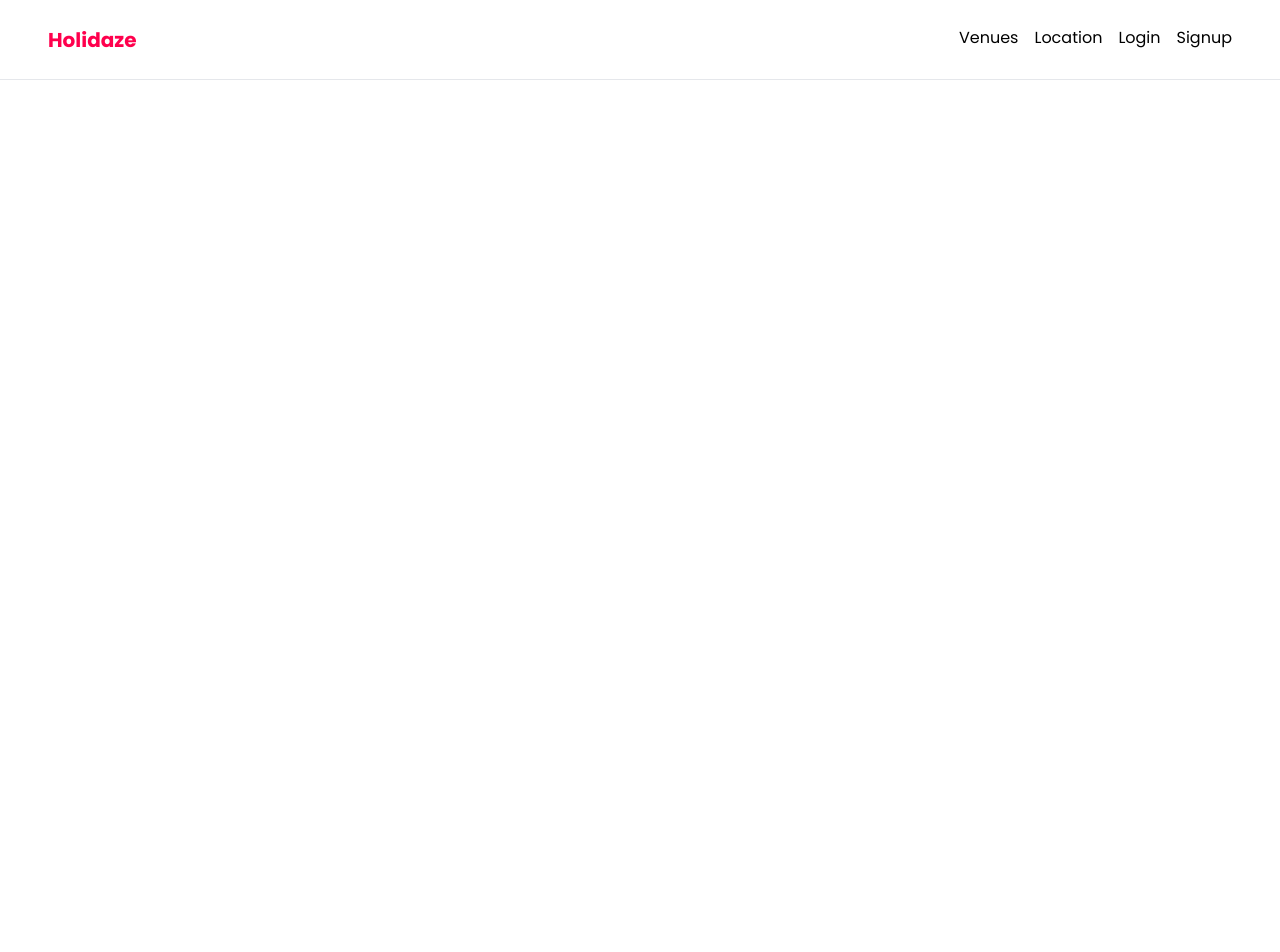
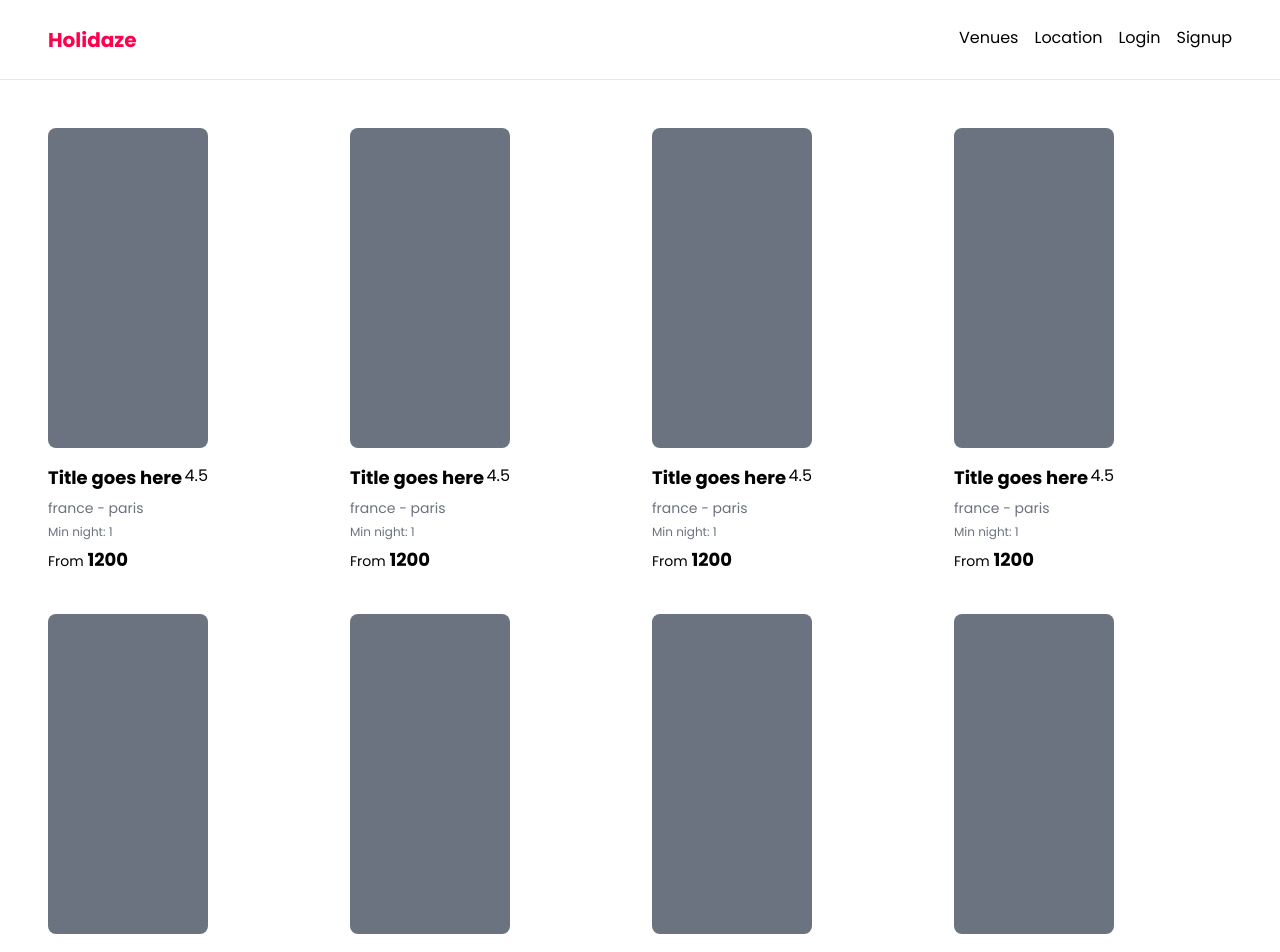
Before and after one commit to Matsfjeldstad/project-exam-holidayz, a React (Vite) app: page / in a window 1280 px wide. Shown: the top 952 px of the page. Before the commit the page ends 800 px from the top, so only its background shows below. Built offline with nearby package versions, Linux system fonts and the light colour scheme.

Commit message:
feat(App.jsx): add Home component to App feat(VenueCard.jsx): add VenueCard component fix(Navbar.jsx): fix typo in hoverLinkClass property value feat(Home.jsx): create Home component with VenueCard components inside a grid

```diff
--- a/src/App.jsx
+++ b/src/App.jsx
@@ -1,4 +1,5 @@
 import Navbar from "./components/shared/Navbar";
+import Home from "./views/Home";
 
 function App() {
   return (
@@ -6,6 +7,7 @@ function App() {
       <header className="flex h-20 items-center border-b px-12 py-4">
         <Navbar />
       </header>
+      <Home />
     </>
   );
 }
--- /dev/null
+++ b/src/components/VenueCard.jsx
@@ -0,0 +1,25 @@
+import React from "react";
+
+export default function VenueCard({ data }) {
+  return (
+    <div className="max-w-40 flex cursor-pointer flex-col overflow-hidden font-poppins">
+      <div className="relative flex h-80 w-full justify-end overflow-hidden p-4">
+        <div>💓</div>
+        <div className="absolute left-0 top-0 h-full w-full rounded-lg bg-gray-500 object-cover transition-all" />
+      </div>
+      <div className="flex flex-col gap-1.5 py-4">
+        <div className="flex justify-between">
+          <h3 className="text-lg font-bold">Title goes here</h3>
+          <div>4.5</div>
+        </div>
+        <div className="text-sm text-gray-500">france - paris</div>
+        <div className="text-sm text-gray-500">
+          <div className="flex items-center gap-1 text-xs">Min night: 1</div>
+        </div>
+        <div className="text-sm">
+          From <span className="text-lg font-bold">1200</span>
+        </div>
+      </div>
+    </div>
+  );
+}
--- a/src/components/shared/Navbar.jsx
+++ b/src/components/shared/Navbar.jsx
@@ -2,7 +2,7 @@ export default function Navbar() {
   const logedIn = false;
 
   const hoverLinkClass =
-    "after:duration-150 after:absolute after:bottom-0 after:right-0 after:h-1 after:w-0 after:bg-gray-900 after:opacity-0  hover:after:opacity-100 hover:after:w-full";
+    "after:duration-150 after:absolute after:bottom-0 after:right- after:h-1 after:w-0 after:bg-gray-900 after:opacity-0  hover:after:opacity-100 hover:after:w-full";
 
   return (
     <div className="flex w-full justify-between font-poppins">
--- /dev/null
+++ b/src/views/Home.jsx
@@ -0,0 +1,19 @@
+import React from "react";
+import VenueCard from "../components/VenueCard";
+
+export default function Home() {
+  return (
+    <div className="p-12">
+      <section className="mx-auto my-0 flex flex-col gap-6 sm:grid sm:grid-cols-2 lg:grid-cols-3 xl:grid-cols-4">
+        <VenueCard />
+        <VenueCard />
+        <VenueCard />
+        <VenueCard />
+        <VenueCard />
+        <VenueCard />
+        <VenueCard />
+        <VenueCard />
+      </section>
+    </div>
+  );
+}
```
